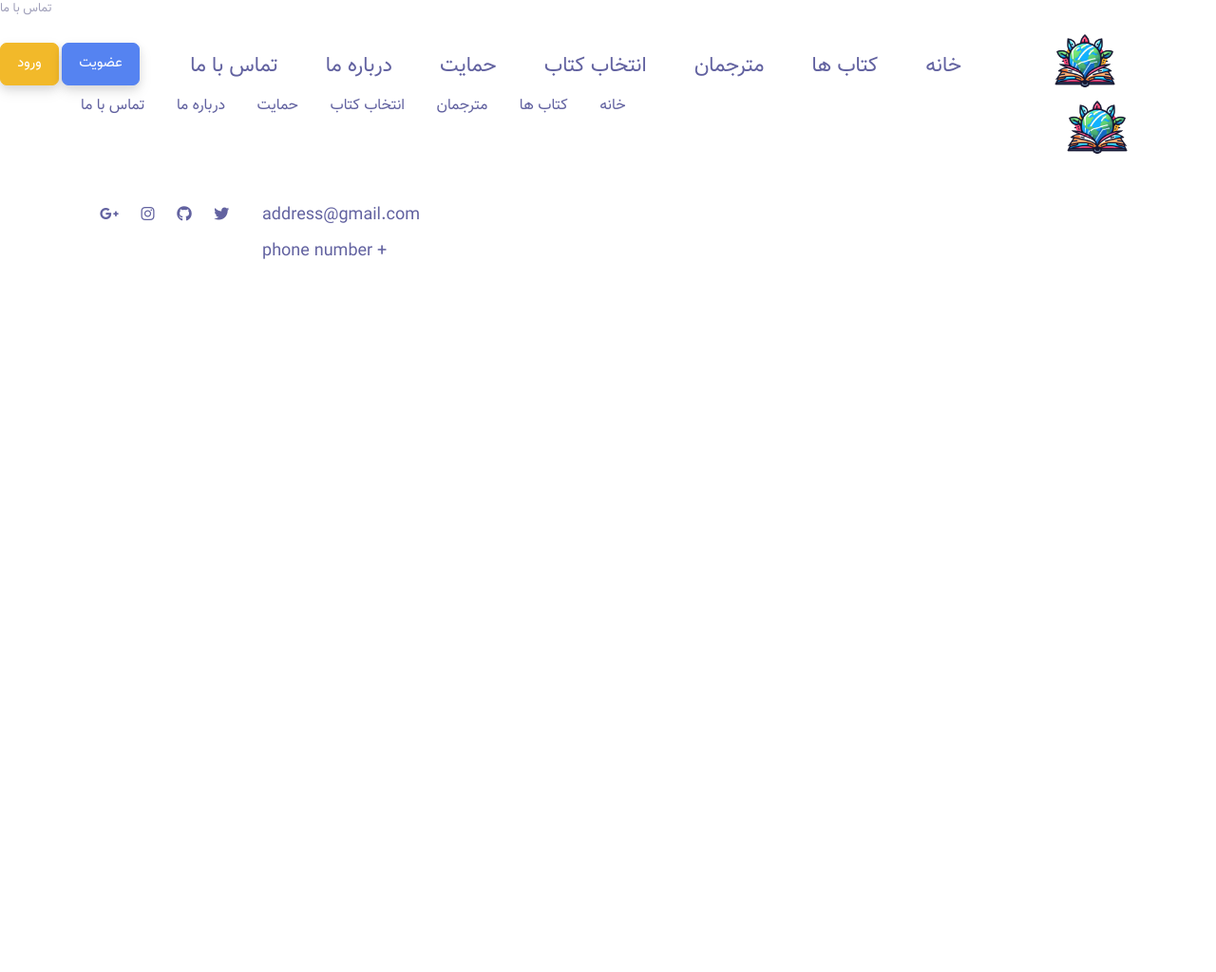
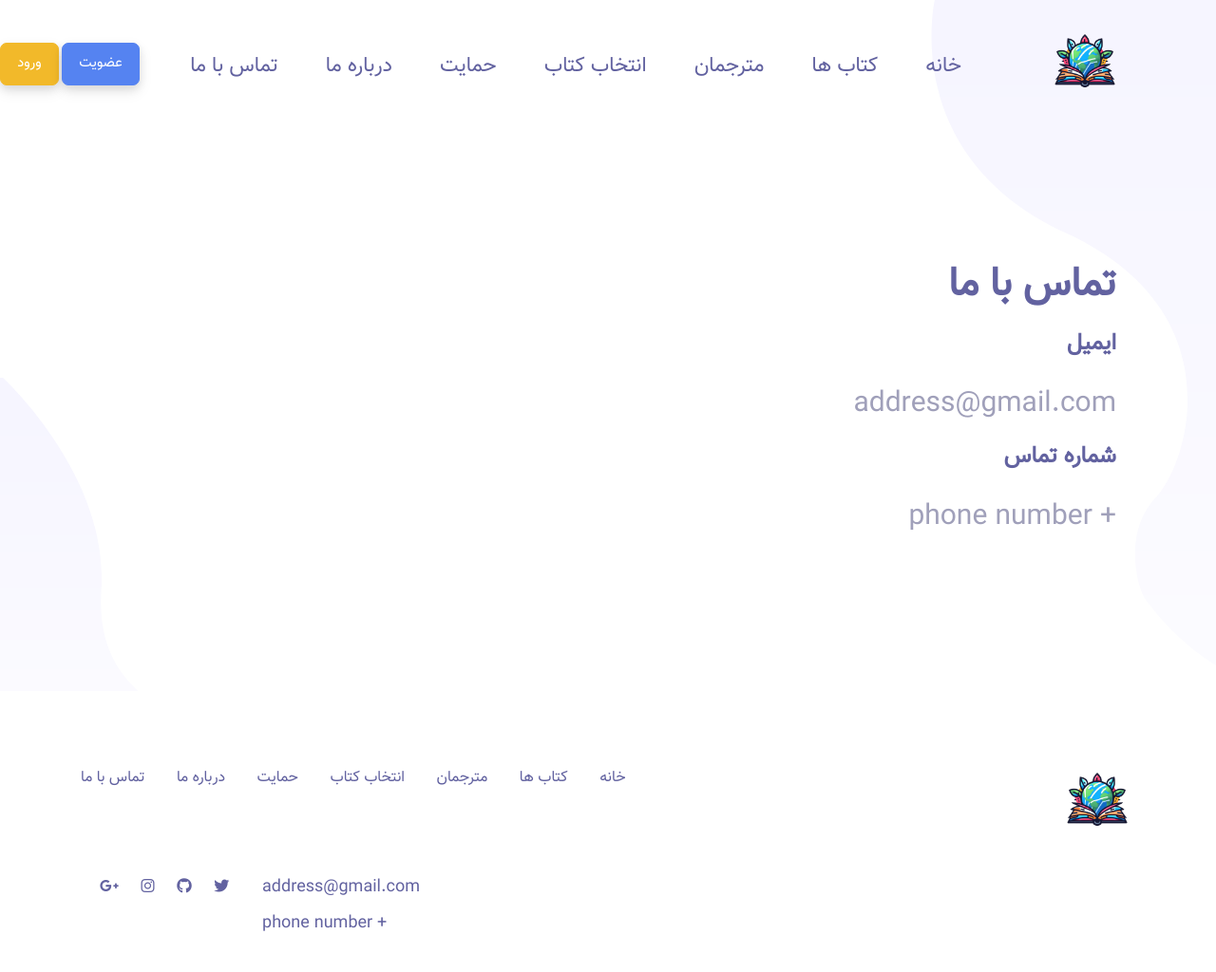
Before and after one commit to ali-hv/tarazad, a Django app: page /contact-us in a window 1280 px wide. Shown: the whole page at 95% size. Before the commit the page ends 273 px from the top, so only its background shows below. Run offline with Django 4.2, Linux system fonts and the light colour scheme; some libraries are stand-ins or nearby versions.

Commit message:
design about_us and contact_us pages

```diff
--- a/home/templates/home/contact_us.html
+++ b/home/templates/home/contact_us.html
@@ -3,5 +3,21 @@
 {% block title %}تماس با ما{% endblock %}
 
 {% block content %}
-    تماس با ما
+    <section class="section hero">
+        <div class="container">
+            <div class="row-content" style="text-align: right">
+                <h2 style="margin-right: 20px; margin-left: 10px;">تماس با ما</h2>
+
+                <h5 style="margin-right: 20px; margin-left: 10px;">ایمیل</h5>
+                <p style="font-size: 30px; text-align: right; line-height: normal; margin-right: 20px; margin-left: 10px;">
+                    address@gmail.com
+                </p>
+
+                <h5 style="margin-right: 20px; margin-left: 10px;">شماره تماس</h5>
+                <p style="font-size: 30px; text-align: right; line-height: normal; margin-right: 20px; margin-left: 10px;">
+                    + phone number
+                </p>
+            </div>
+        </div>
+    </section>
 {% endblock content %}
```
Also changed, not shown: home/templates/home/about_us.html (+10 -1 lines).
